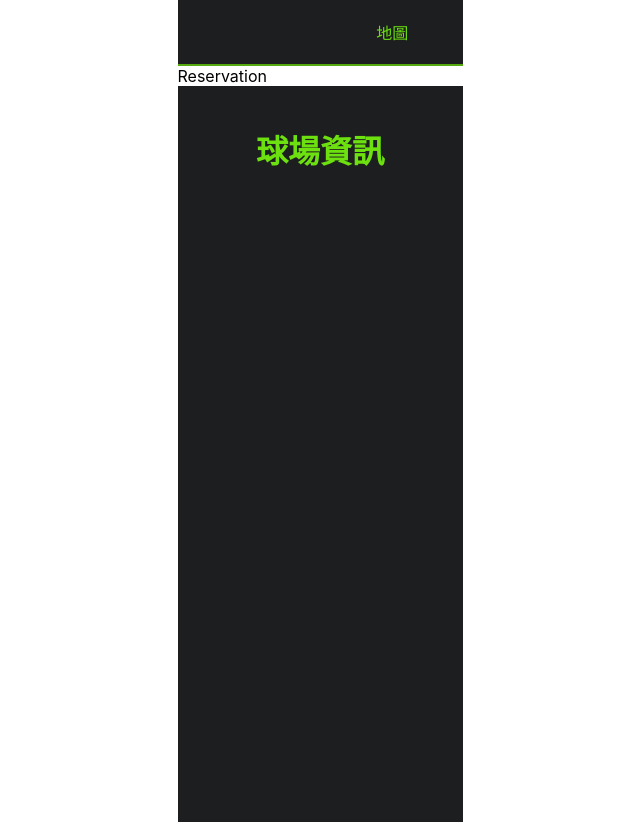
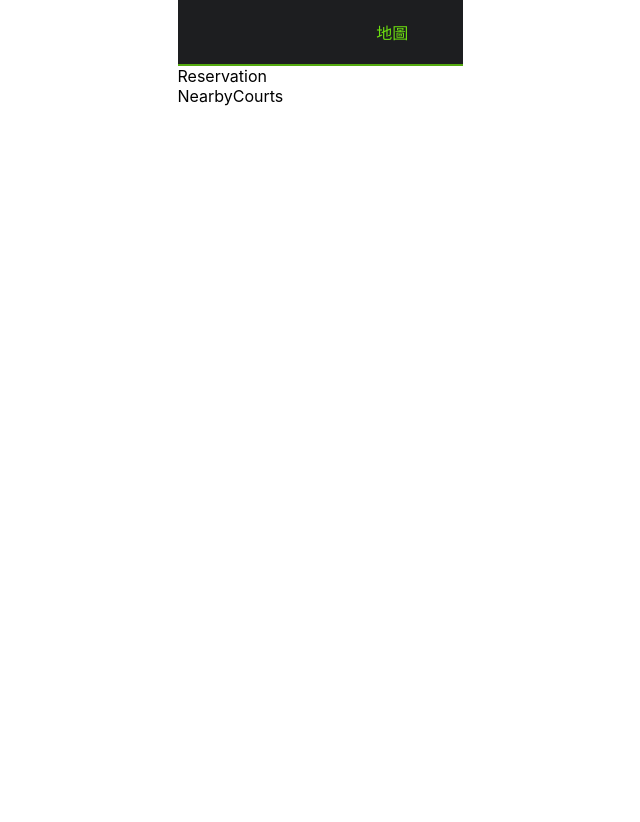
Before and after one commit to eugenechen-ourtimes/sportu, a React (Create React App) app: page /home in a window 1280 px wide. Shown: the whole page, without its empty margins (320-960 px from the left). After the commit the page ends 800 px from the top, so only its background shows below. Built offline with nearby package versions, Linux system fonts and the light colour scheme; no server answers; some icons are missing.

Commit message:
add an empty page

```diff
--- a/src/pages/sportsman/Body.tsx
+++ b/src/pages/sportsman/Body.tsx
@@ -1,5 +1,6 @@
 import CourtDetails from "./court_list/CourtDetails";
 import CourtList from "./court_list/CourtList";
+import NearbyCourts from "./court_list/NearbyCourts";
 import Map from "./map/Map";
 import MatchingStatus from "./matching_status/MatchingStatus";
 import Reservation from "./reservation/Reservation";
@@ -18,7 +19,7 @@ const Body = (props: BodyProps) => {
                 props.page === "home" ?
                     <div>
                         <Reservation/>
-                        <CourtList/>
+                        <NearbyCourts/>
                     </div>
                     :
                     null
--- /dev/null
+++ b/src/pages/sportsman/court_list/NearbyCourts.tsx
@@ -0,0 +1,11 @@
+import "./nearby_courts.scss";
+
+const NearbyCourts = () => {
+    return (
+        <div>
+            NearbyCourts
+        </div>
+    );
+};
+
+export default NearbyCourts;
```
Also changed, not shown: src/pages/sportsman/court_list/nearby_courts.scss (added).
